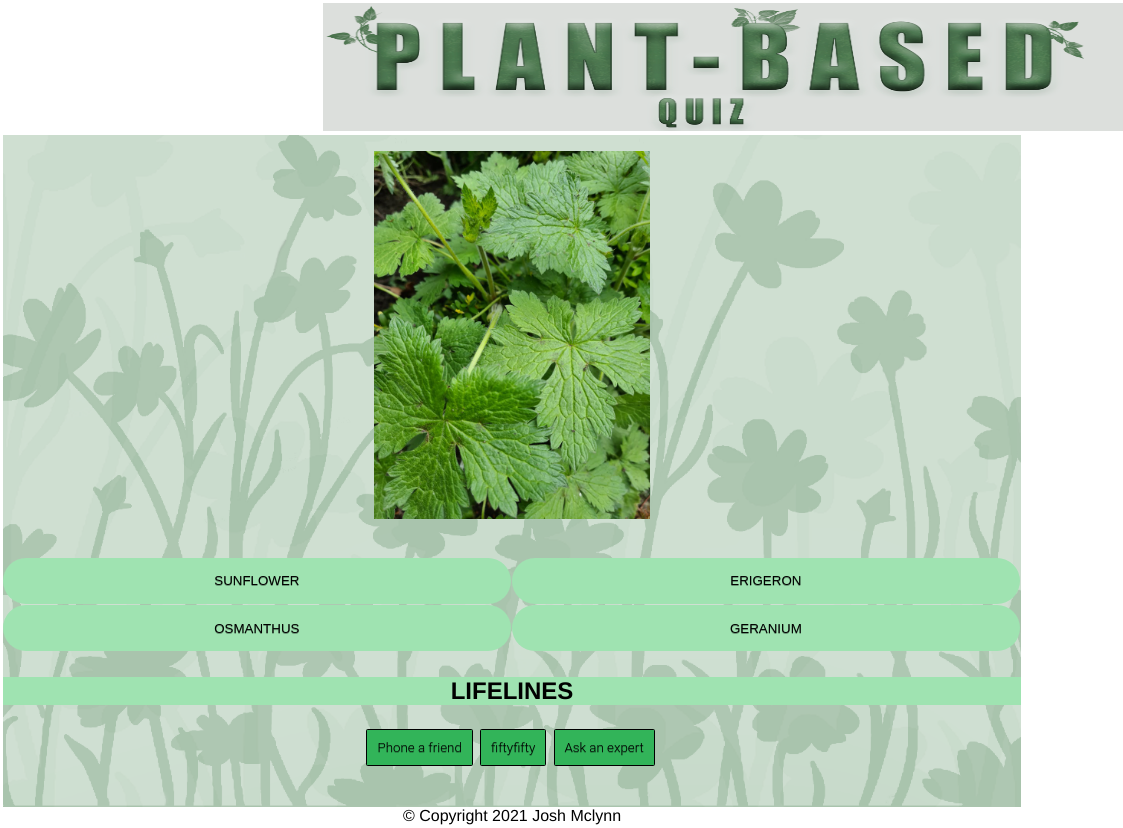
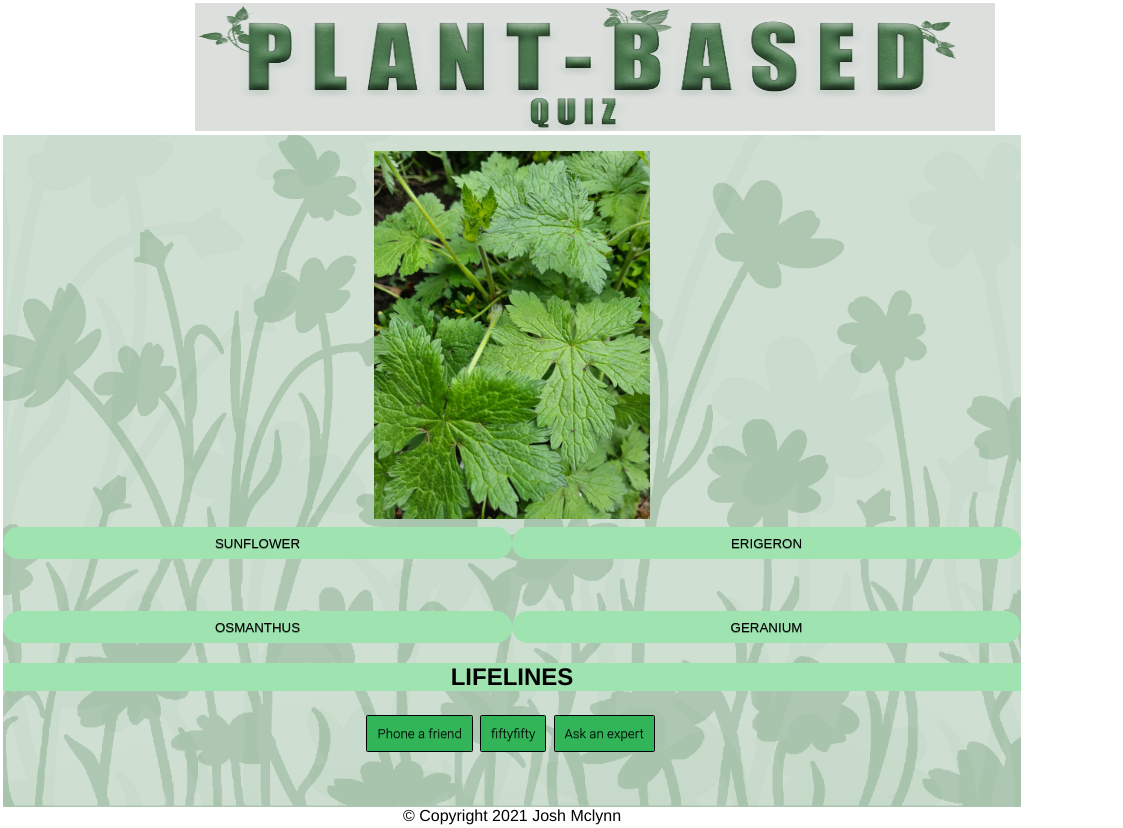
Before and after one commit to joshmclynn/Plant-Image-Quiz, a plain HTML site: page index.html in a window 1024 px wide. Both pictures are taken after a click on the button "START". Shown: the whole page, 1123 px wide, since content can reach past the window. Drawn offline with Linux system fonts and the light colour scheme; some packages are replaced by stand-ins of ours; a script that the page names is missing.

Commit message:
css tidy

```diff
--- a/assets/css/style.css
+++ b/assets/css/style.css
@@ -40,7 +40,7 @@ body {
 #game {
     display: grid;
     grid-template-columns: 100%;
-    grid-template-rows: 50%, 25%, 25%;
+    grid-template-rows: 50% 25% 25%;
     height: 42rem;
     grid-template-areas:
         "imageQuestion"
@@ -78,9 +78,7 @@ body {
     display: grid;
     grid-template-columns: 50% 50%;
     grid-template-rows: 50%;
-    grid-area:
-        "1 2"
-        "3 4";
+
 }
 
 /*container for lifelines section*/
@@ -93,8 +91,6 @@ body {
 /*Answer buttons in quiz*/
 .answbtn {
     display: inline-block;
-    padding: 0.3em 1.2em;
-    margin: 0 0.1em 0.1em 0;
     border: 0.16em solid rgba(255, 255, 255, 0);
     border-radius: 2em;
     box-sizing: border-box;
@@ -106,6 +102,8 @@ body {
     text-shadow: 0 0.04em 0.04em rgba(0, 0, 0, 0.35);
     text-align: center;
     transition: all 0.2s;
+    margin-top:3.5rem;
+    height:2rem;
 }
 
 /*answer button when hovered over*/
@@ -241,7 +239,10 @@ footer {
     #head>img {
         width: 50rem;
         height: 8rem;
-        margin-left: 20rem;
+        margin-left: 12rem;
+    }
+    #section{
+        width:70rem;
     }
 }
 
```
